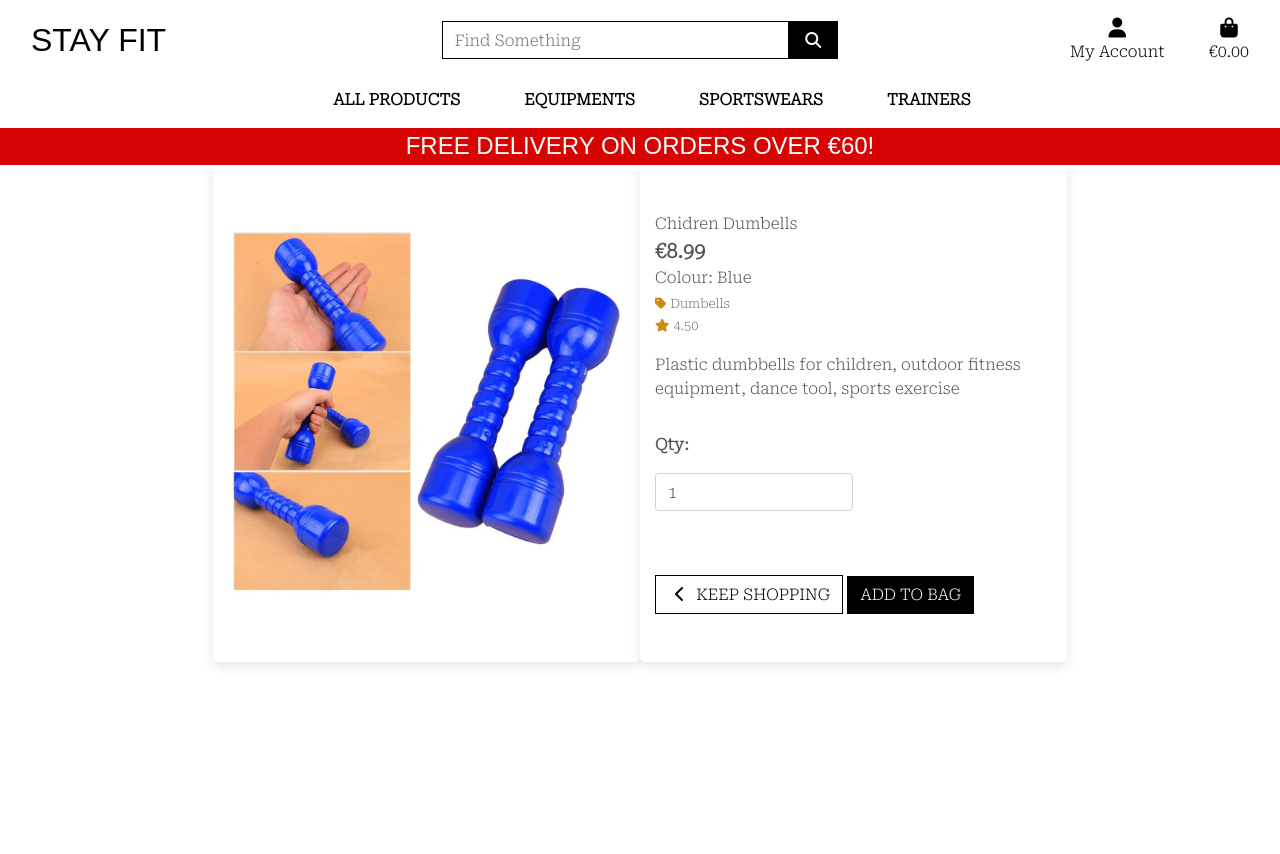
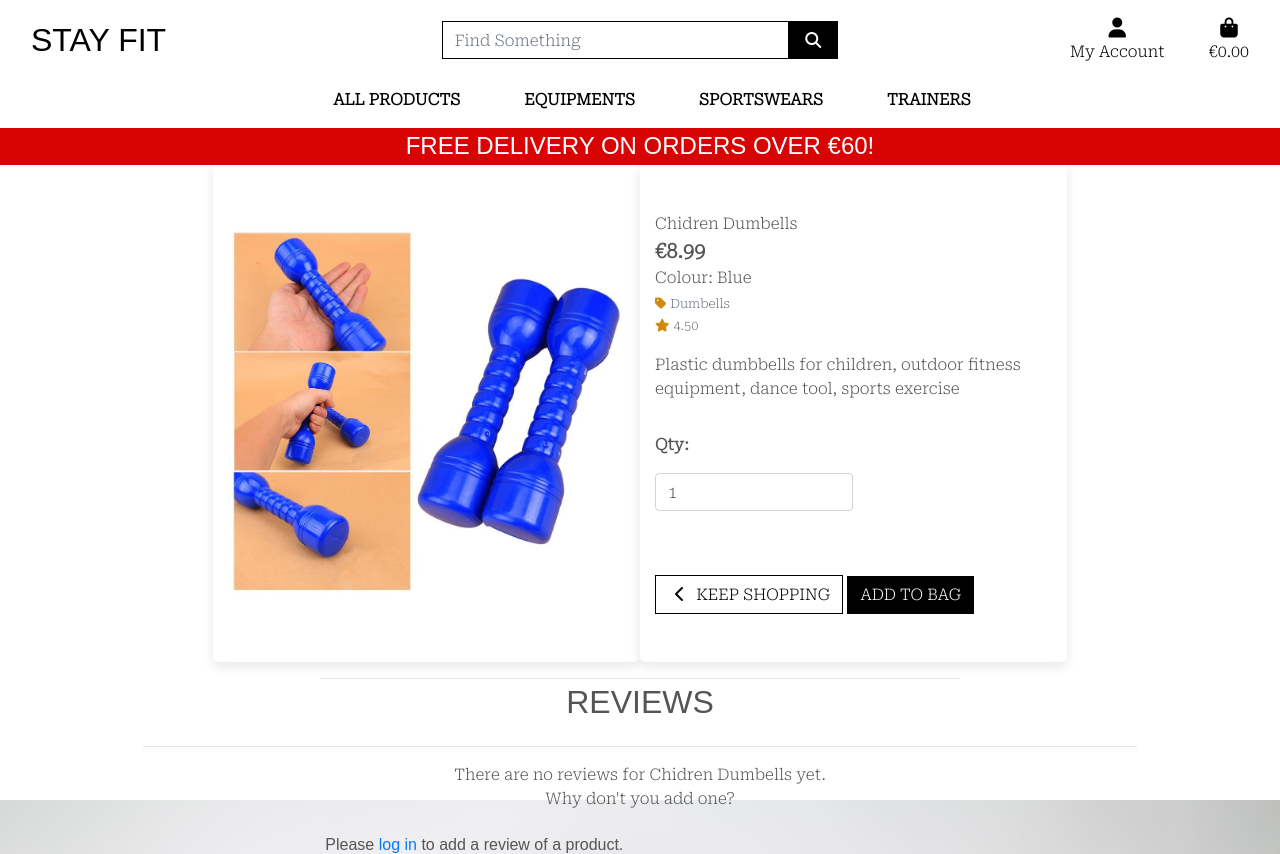
Before and after one commit to Georgette-Lumbe/stay_fit, a Django app: page /products/1/ in a window 1280 px wide. Before the commit the page ends 666 px from the top, so only its background shows below. Run offline with Django 3.2, Linux system fonts and the light colour scheme; data comes from the database, SQL or seed files in the repository; some libraries are stand-ins or nearby versions; some web fonts are replaced.

Commit message:
Add Reviews models, urls, forms, views and content

```diff
--- a/products/models.py
+++ b/products/models.py
@@ -1,6 +1,9 @@
 """Import"""
 from django.db import models
+from django.contrib.auth.models import User
 
+
+# Category Model
 
 class Category(models.Model):
     """Category Model"""
@@ -18,6 +21,8 @@ class Category(models.Model):
         """get_friendly function"""
         return self.friendly_name
 
+
+# Product Model
 
 class Product(models.Model):
     """Product Model"""
@@ -38,3 +43,24 @@ class Product(models.Model):
 
     def __str__(self):
         return self.name
+
+
+# Review Model
+
+class Review(models.Model):
+    product = models.ForeignKey(
+        Product, default=None, on_delete=models.CASCADE,
+        related_name="reviews"
+        )
+    review_author = models.ForeignKey(
+        User, on_delete=models.PROTECT, null=True, blank=True)
+    review = models.TextField(max_length=1000)
+    review_title = models.TextField(max_length=254)
+    added_on = models.DateTimeField(auto_now_add=True)
+    active = models.BooleanField(default=True)
+
+    class Meta:
+        ordering = ['-added_on']
+
+    def __str__(self):
+        return self.review_title
--- a/products/templates/products/product_detail.html
+++ b/products/templates/products/product_detail.html
@@ -115,4 +115,71 @@
       </div>
    </div>
 </div>
+<hr class="w-50 mb-1">
+<!-- Reviews Section -->
+<div class="overlay"></div>
+<div class="container">
+<div class="row text-center">
+   <div class="col-12">
+      <h2 class="logo-font mb-4">Reviews</h2>
+      <hr>
+   </div>
+</div>
+<div class="row text-center">
+<div class="col-12">
+   <div>
+      <div class="row no-gutters">
+         <div class="col-md-12">
+            {% if reviews %}
+            {% for review in product.reviews.all %}
+            <div class="col-md-8">
+               <div class="card-body">
+                  <h5 class="card-title">{{ review.review_title }}</h5>
+               </div>
+               <div class="card-body">
+                  <p class="card-content">{{ review.review }}</p>
+               </div>
+               <div class="card-body">
+                  <p class="card-content">{{ review.review_author }}, {{ review.added_on|timesince }} ago</p>
+               </div>
+            </div>
+            {% endfor %}
+        </div>
+            {% else %}
+        <div class="row text-center">
+            <div class="col-md-12">
+               <p class="mb-0">There are no reviews for {{ product.name }} yet.</p>
+               <p class="mb-0">Why don't you add one?</p>
+            </div>
+            {% endif %}
+         </div>
+         <br>
+         {% if user.is_authenticated %}
+         <div class="col-md-12">
+            <h4 class="mb-0">Add your review here.</h4>
+         </div>
+         <hr>
+         <div class="row">
+            <div class="col-12">
+               <form method="POST" action= "{% url 'add_review' product.id %}#reviews" class="form mb-2" enctype="multipart/form-data">
+                   {% csrf_token %}
+                   {% for field in form %}
+                        {{ field | as_crispy_field }}
+                   {% endfor %}
+                  <hr>
+                  <div class="text-right">
+                     <a class="btn btn-outline-black rounded-0" href="{% url 'products' %}">Cancel</a>
+                     <button class="btn btn-black rounded-0" type="submit">Post Review</button>
+                  </div>
+               </form>
+            </div>
+            {% else %}
+            <div class="col-md-8">
+               <h6 class="mb-0">Please <a href="{% url 'account_login' %}">log in</a> to add a review of a product.</h6>
+            </div>
+            {% endif %}
+         </div>
+      </div>
+   </div>
+</div>
 {% endblock %}
--- a/products/urls.py
+++ b/products/urls.py
@@ -11,4 +11,5 @@ urlpatterns = [
     path(
         'delete/<int:product_id>/', views.delete_product, name='delete_product'
         ),
+    path('add_review/<int:product_id>/', views.add_review, name='add_review'),
 ]
--- a/products/views.py
+++ b/products/views.py
@@ -6,9 +6,9 @@ from django.db.models import Q
 from django.db.models.functions import Lower
 from .models import Product, Category
 
-from .forms import ProductForm
+from .forms import ProductForm, ReviewForm
 
-# Create your views here.
+# All Products views
 
 
 def all_products(request):
@@ -65,6 +65,8 @@ def all_products(request):
     return render(request, 'products/products.html', context)
 
 
+# Product Detail views
+
 def product_detail(request, product_id):
     """ A view to show individual product details """
 
@@ -76,6 +78,8 @@ def product_detail(request, product_id):
 
     return render(request, 'products/product_detail.html', context)
 
+
+# Add Product views
 
 @login_required
 def add_product(request):
@@ -104,6 +108,8 @@ def add_product(request):
 
     return render(request, template, context)
 
+
+# Edit Product views
 
 @login_required
 def edit_product(request, product_id):
@@ -136,6 +142,8 @@ def edit_product(request, product_id):
     return render(request, template, context)
 
 
+# Delete Product views
+
 @login_required
 def delete_product(request, product_id):
     """ Delete a product from the store """
@@ -147,3 +155,31 @@ def delete_product(request, product_id):
     product.delete()
     messages.success(request, 'Product deleted!')
     return redirect(reverse('products'))
+
+
+# Reviews views
+
+@login_required
+def add_review(request, product_id):
+    """ Add a review of a product """
+    product = get_object_or_404(Product, pk=product_id)
+    if request.user.is_authenticated:
+        if request.method == 'POST':
+            form = ReviewForm(request.POST)
+            if form.is_valid():
+                review = form.save(commit=False)
+                review.product = product
+                review.review_author = request.user
+                review.save()
+                messages.success(
+                    request, 'Successfully added your review!')
+                return redirect(reverse('product_detail', args=[product.id]))
+            else:
+                messages.error(
+                    request, 'Failed to add review. Please ensure the form \
+                        is valid')
+    context = {
+        'form': form
+    }
+
+    return render(request, context)
```
Also changed, not shown: products/forms.py (+11 -1 lines), products/migrations/0002_review.py (added). Lines whose indentation alone changed are shown as unchanged.
